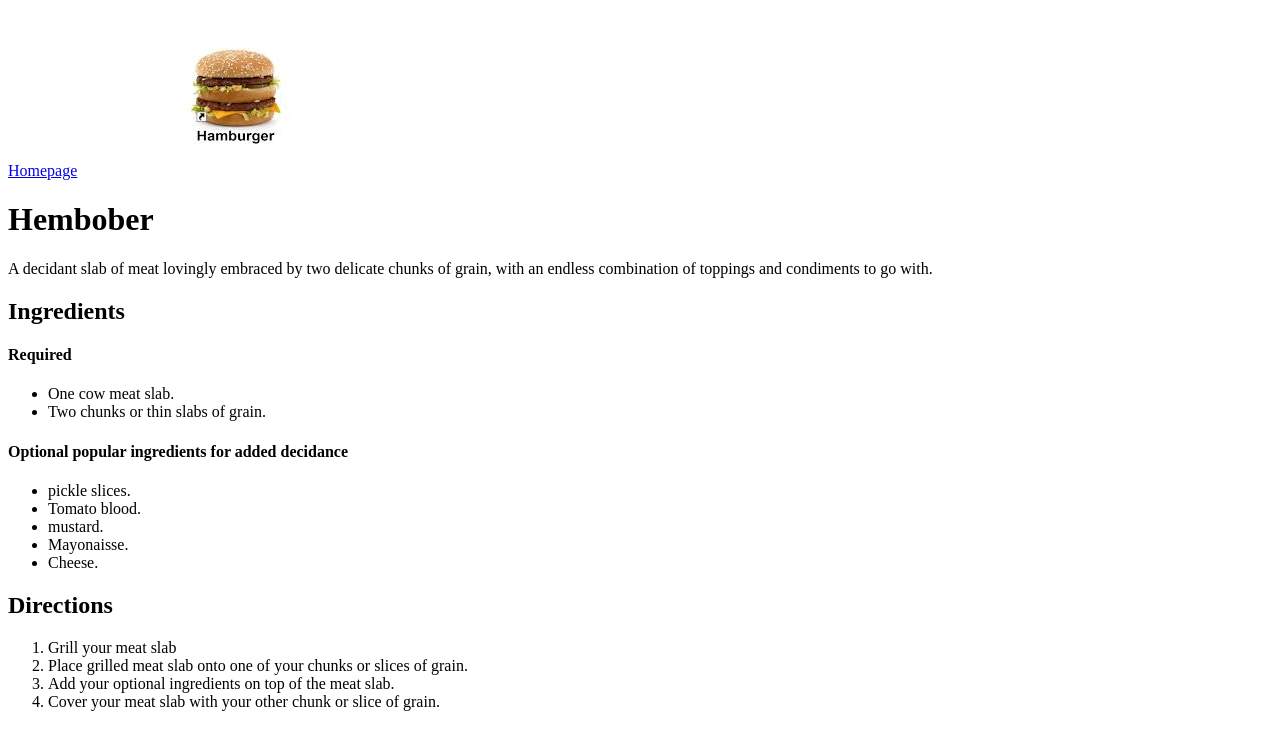
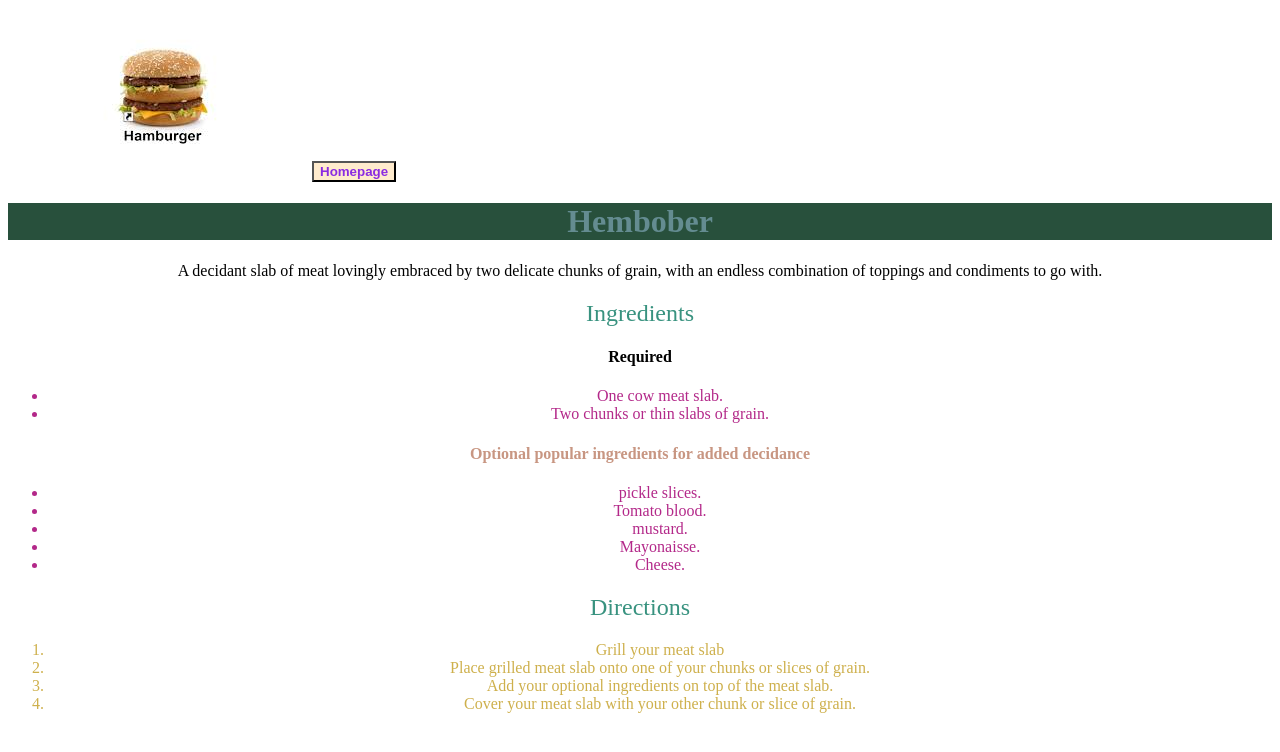
Before and after one commit to lJollyl/odin-recipes, a plain HTML site: page recipes/hamburger.html in a window 1280 px wide. Drawn offline with Linux system fonts and the light colour scheme.

Commit message:
add style.css and link to relevant files

```diff
--- a/recipes/hamburger.html
+++ b/recipes/hamburger.html
@@ -3,29 +3,30 @@
     <head>
         <meta charset="utf-8">
         <title>Hamdioder</title>
+        <link rel="stylesheet" href="../style.css">
     </head>
     <body>
-        <a href="../index.html">Homepage</a>
-        <img src="../img/hambiber.jpg" alt="A juicy himbuger">
-        <h1>Hembober</h1>
+        <img class="food-pic" src="../img/hambiber.jpg" alt="A juicy himbuger">
+        <a href="../index.html"><button class="return-home">Homepage</button></a>
+        <h1 class="recipe-name">Hembober</h1>
         <p>A decidant slab of meat lovingly embraced by two delicate chunks of grain, with an endless combination of toppings and condiments to go with.</p>
-        <h2>Ingredients</h2>
-        <h4>Required</h4>
-        <ul>
+        <h2 class="recipe-step">Ingredients</h2>
+        <h4 class="required">Required</h4>
+        <ul class="ingredients">
             <li>One cow meat slab.</li>
             <li>Two chunks or thin slabs of grain.</li>
         </ul>
-        <h4>Optional popular ingredients for added decidance</h4>
-        <ul>
+        <h4 class="optional">Optional popular ingredients for added decidance</h4>
+        <ul class="ingredients">
             <li>pickle slices.</li>
             <li>Tomato blood.</li>
             <li>mustard.</li>
             <li>Mayonaisse.</li>
             <li>Cheese.</li>
         </ul>
-        <h2>Directions</h2>
-        <ol>
-            <li>Grill your meat slab</li>
+        <h2 class="recipe-step">Directions</h2>
+        <ol class="steps">
+            <li class="steps">Grill your meat slab</li>
             <li>Place grilled meat slab onto one of your chunks or slices of grain.</li>
             <li>Add your optional ingredients on top of the meat slab.</li>
             <li>Cover your meat slab with your other chunk or slice of grain.</li>
--- /dev/null
+++ b/style.css
@@ -0,0 +1,37 @@
+.return-home {
+background-color: blanchedalmond;
+color: blueviolet;
+font-weight: 900;
+}
+
+.food-pic {
+width: 500;
+height: auto;
+}
+
+.recipe-name {
+    color:rgb(100,140,145);
+    background-color:rgb(40, 80, 60);
+    font-weight: 900;
+}
+
+.recipe-step {
+color:rgb(56, 146, 127);
+font-weight: 500;
+}
+
+.ingredients {
+color:rgb(179, 40, 137);
+}
+
+.steps {
+color:rgb(206, 176, 76);
+}
+
+.optional {
+color:rgb(200,150,130);
+}
+
+.ingredients, .optional, .recipe-name, .recipe-step, .steps, .required, p, .return-home, a {
+ text-align:center;
+}
```
Also changed, not shown: index.html (+1 -0 lines), recipes/lasagna.html (+8 -7 lines), recipes/mac-n-cheese.html (+8 -9 lines).
